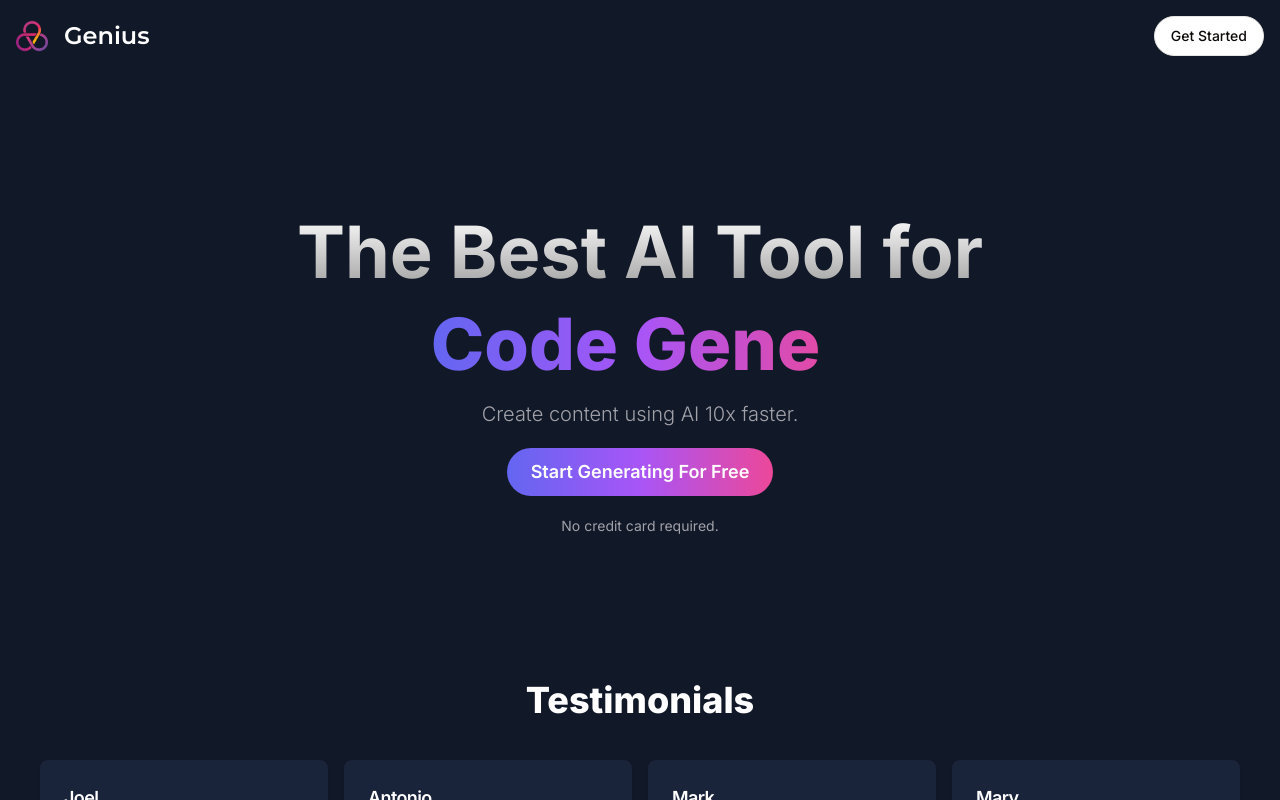
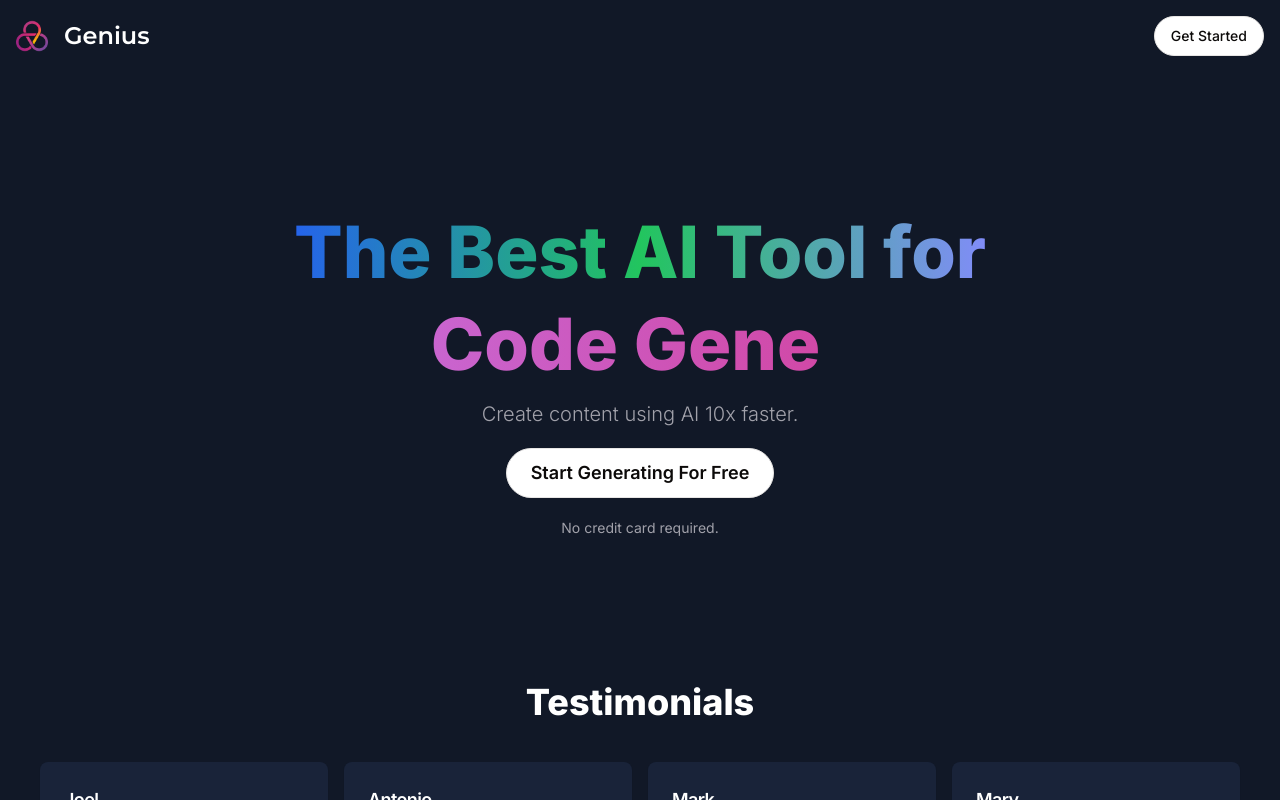
Before and after one commit to lalitkumawat1m/Genius-AI, a Next.js app: page / in a window 1280 px wide. Built offline with nearby package versions, Linux system fonts and the light colour scheme; no server answers.

Commit message:
changed landing ui

```diff
--- a/components/landing-hero.tsx
+++ b/components/landing-hero.tsx
@@ -12,8 +12,9 @@
   return (
     <div className="text-whitefont-bold py-36 text-center space-y-5">
       <div className="text-4xl sm:text-5xl md:text-6xl lg:text-7xl space-y-5 font-extrabold">
-        <h1 className="font-bold text-center bg-clip-text text-transparent bg-gradient-to-b from-neutral-50 to-neutral-400" >The Best AI Tool for</h1>
-        <div className="bg-gradient-to-r from-indigo-500 via-purple-500 to-pink-500 inline-block text-transparent bg-clip-text ">
+        <h1 className="bg-gradient-to-r from-blue-600 via-green-500 to-indigo-400 inline-block text-transparent bg-clip-text" >The Best AI Tool for</h1>
+        <br />
+        <div className="text-transparent bg-clip-text bg-gradient-to-r from-purple-400 to-pink-600">
           <TypewriterComponent
             options={{
               strings: [
@@ -35,7 +36,7 @@
       </div>
       <div>
         <Link href={isSignedIn ? "/dashboard" : "/sign-up"}>
-          <Button variant="premium" className="md:text-lg p-4 md:p-6 rounded-full font-semibold">
+          <Button variant="outline" className="md:text-lg p-4 md:p-6 rounded-full font-semibold">
             Start Generating For Free
           </Button>
         </Link>
```
